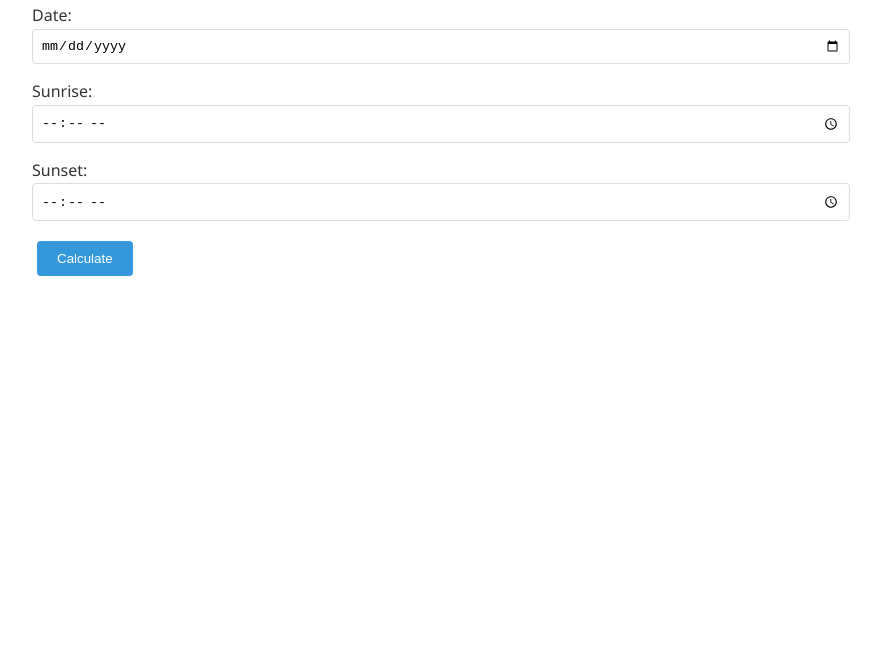
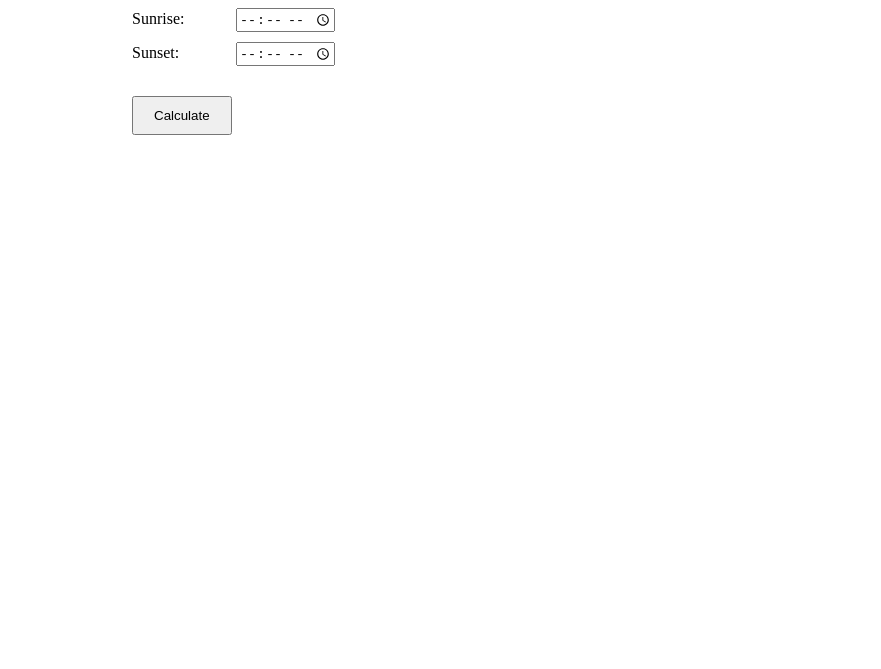
Before and after one commit to merliri-ma/planetary-hours-, a plain HTML site: page index.html in a window 1280 px wide. Shown: the part 131-800 px from the top of the page, without its empty margins (208-1089 px from the left). Drawn offline with Linux system fonts and the light colour scheme.

Commit message:
Add files via upload

```diff
--- a/styles.css
+++ b/styles.css
@@ -1,66 +1,23 @@
-:root {
-    --primary-color: #2c3e50;
-    --secondary-color: #3498db;
-    --background-color: #ffffff;
-    --text-color: #333333;
-}
-
-body {
-    font-family: 'Segoe UI', Tahoma, Geneva, Verdana, sans-serif;
-    background-color: var(--background-color);
-    color: var(--text-color);
-    line-height: 1.6;
-    margin: 0;
-    padding: 20px;
-}
-
 .container {
-    max-width: 800px;
+    max-width: 600px;
     margin: 0 auto;
     padding: 20px;
 }
 
 .input-group {
-    margin-bottom: 15px;
+    margin: 10px 0;
 }
 
-input {
-    width: 100%;
-    padding: 8px;
-    border: 1px solid #ddd;
-    border-radius: 4px;
+label {
+    display: inline-block;
+    width: 100px;
 }
 
 button {
-    background-color: var(--secondary-color);
-    color: white;
+    margin: 20px 0;
     padding: 10px 20px;
-    border: none;
-    border-radius: 4px;
-    cursor: pointer;
-    margin: 5px;
 }
 
-.results-container {
+#results {
     margin-top: 20px;
-    padding: 20px;
-    background: #f8f9fa;
-    border-radius: 8px;
-    box-shadow: 0 2px 4px rgba(0,0,0,0.1);
 }
-
-.dark-mode {
-    --background-color: #1a1a1a;
-    --text-color: #ffffff;
-}
-
-@media (max-width: 768px) {
-    .container {
-        padding: 10px;
-    }
-
-    button {
-        width: 100%;
-        margin: 5px 0;
-    }
-}
```
